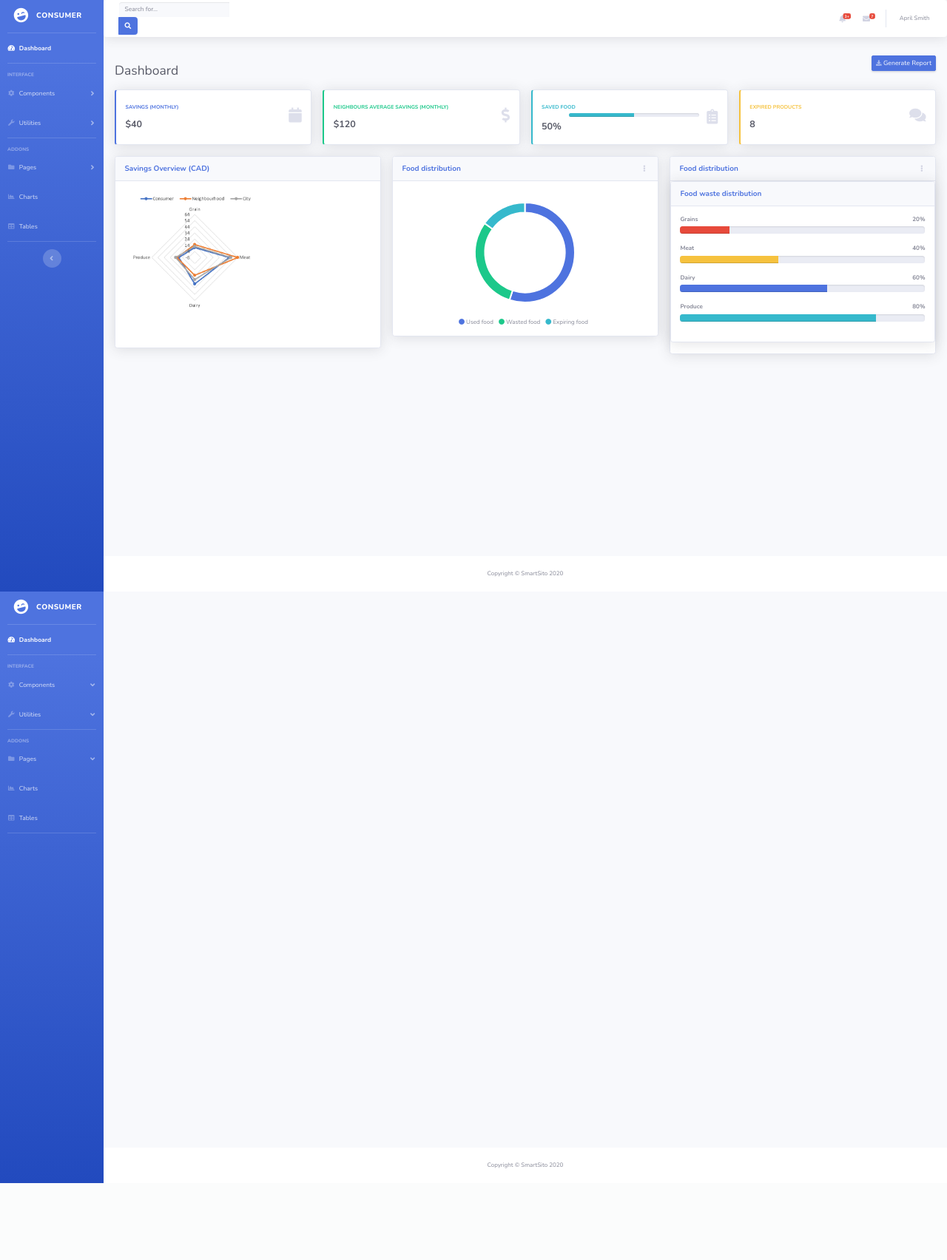
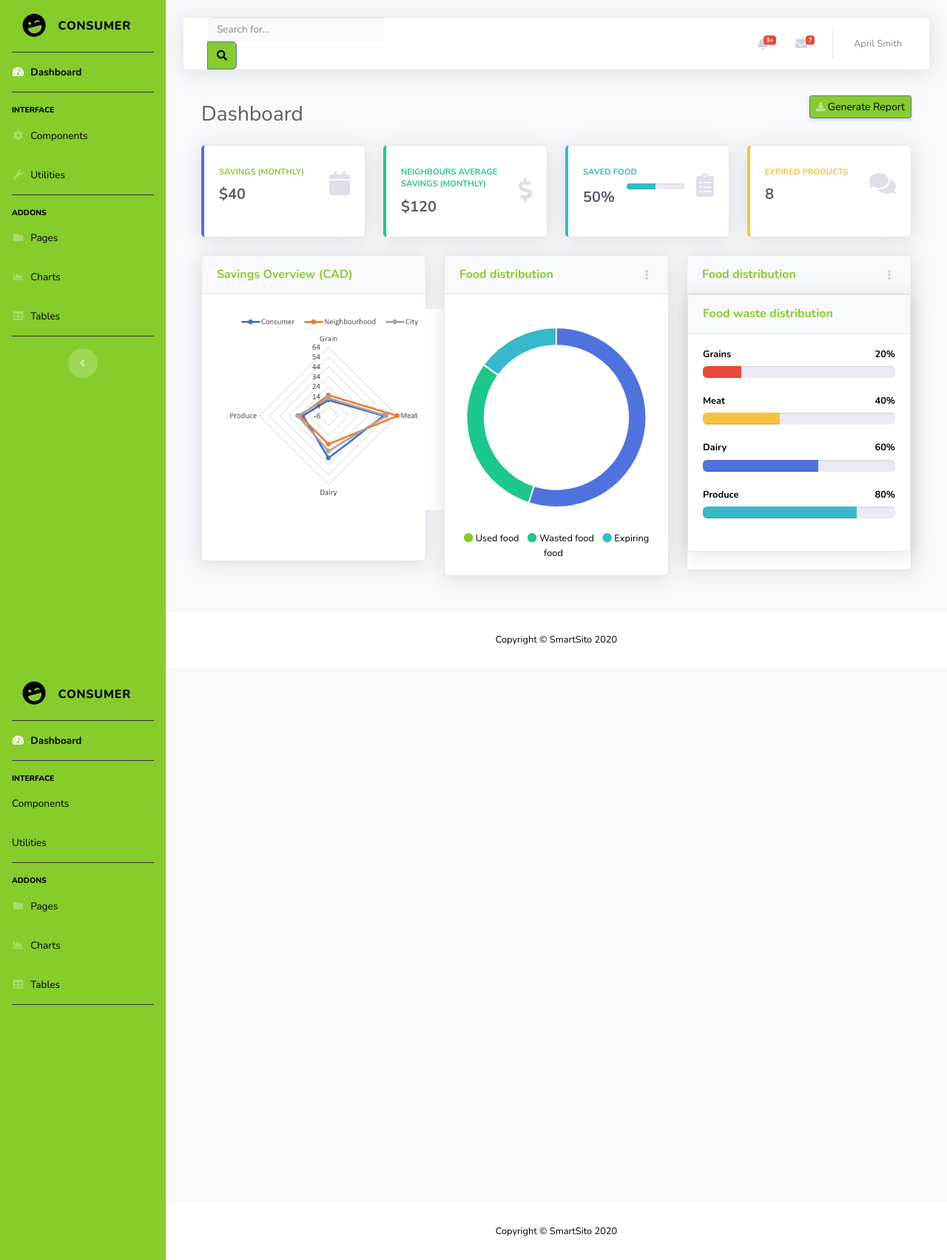
Before and after one commit to smlopezza/Smartsito, a Flask app: template app/templates/index_v2.html in a window 1280 px wide. Shown: the whole page at 74% size. Before the commit the page ends 1600 px from the top, so only its background shows below. Run offline with Flask 2, Linux system fonts and the light colour scheme; the template is opened without the code that fills it, so the values that code supplies are empty; some libraries are stand-ins or nearby versions.

Commit message:
Change font and colors

```diff
--- a/app/static/css/styles.css
+++ b/app/static/css/styles.css
@@ -1,9 +1,10 @@
 /* Styles related with Log-in */
 html, body {
-    font-family: 'Source Sans Pro', sans-serif;
     height: 100%;
     width: 100%;
     margin: 0;
+    font-size: 1rem !important;
+    color: black !important;
 }
 
 .logoSmartSito{
@@ -32,3 +33,51 @@ html, body {
   background-color: #86cc2b;
   color: black;
 }
+
+.text-primary {
+  color: #86cc2b !important;
+}
+
+#wrapper #content-wrapper #content {
+  padding: 1.5rem;
+}
+
+
+.btn-primary {
+  background-color: #86cc2b !important;
+  color: black !important;
+}
+
+.bg-gradient-primary{
+  background-color: #86cc2b !important;
+  background-image: linear-gradient(180deg,#86cc2b 10%,#86cc2b 100%) !important;
+  background-size: cover !important;
+}
+
+.sidebar-dark .nav-item .nav-link{
+  color: black;
+}
+
+.sidebar-dark .nav-item .nav-link[data-toggle=collapse]::after{
+  color: #86cc2b;
+}
+
+.sidebar-dark .sidebar-heading{
+  color: black;
+}
+
+.sidebar-dark .nav-item.active .nav-link{
+  color: black;
+}
+
+.sidebar-dark .sidebar-brand{
+  color: black;
+}
+
+.mb-4, .my-4{
+  margin-bottom: 1.5rem!important;
+}
+
+.sidebar-dark hr.sidebar-divider{
+  border-top: 1px solid #333;
+}
--- a/app/templates/base.html
+++ b/app/templates/base.html
@@ -13,8 +13,10 @@
 
   <link rel="stylesheet" type="text/css" href="//netdna.bootstrapcdn.com/bootstrap/3.1.1/css/bootstrap.min.css"></link>
   <!-- Custom styles for this template-->
-  <link rel="stylesheet" type="text/css" href="{{ url_for('static', filename='css/sb-admin-2.css') }}" ></link>
   <link rel="stylesheet" type="text/css" href="{{ url_for('static', filename='css/sb-admin-2.min.css') }}" ></link>
+
+  <link rel="stylesheet" href="{{ url_for('static', filename='css/styles.css') }}" />
+
 
 {% endblock %}
 
@@ -80,7 +82,6 @@
           <!-- Nav Item - Pages Collapse Menu -->
           <li class="nav-item">
             <a class="nav-link" href="#" data-toggle="collapse" data-target="#collapseTwo" aria-expanded="true" aria-controls="collapseTwo">
-              <i class="fas fa-fw fa-cog"></i>
               <span>Components</span>
             </a>
           </li>
@@ -88,7 +89,6 @@
           <!-- Nav Item - Utilities Collapse Menu -->
           <li class="nav-item">
             <a class="nav-link" href="#" data-toggle="collapse" data-target="#collapseUtilities" aria-expanded="true" aria-controls="collapseUtilities">
-              <i class="fas fa-fw fa-wrench"></i>
               <span>Utilities</span>
             </a>
           </li>
```
